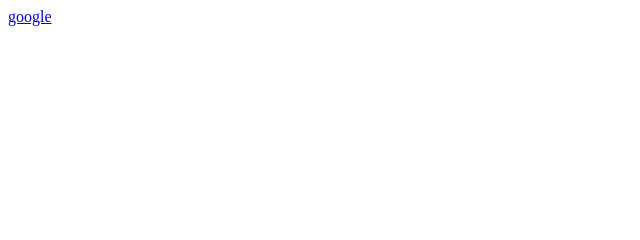
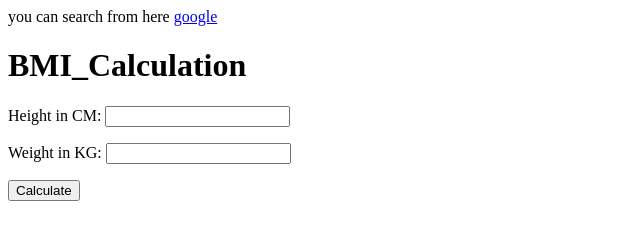
Before and after one commit to saritadeshmukh/DomProject, a plain HTML site: page DOM/index.html in a window 1280 px wide. Shown: the whole page, without its empty margins (0-640 px from the left). Drawn offline with Linux system fonts and the light colour scheme.

Commit message:
Update index.html
add input fields and button in form

```diff
--- a/DOM/index.html
+++ b/DOM/index.html
@@ -6,10 +6,17 @@
     <title>Document</title>
 </head>
 <body>
-
     <div>
+        <nav>you can search from here
         <a href="https://www.google.com">google</a>
+        </nav>
     </div>
-
+    <div>
+    <h1>BMI_Calculation</h1>
+    <p><lable>Height in CM: <input type="text" /></lable></p>
+    <p><lable>Weight in KG: <input type="text" /></lable></p>
+    <button>Calculate</button>
+    </div>
+    <script src="BMI.js></script>
 </body>
 </html>
```
